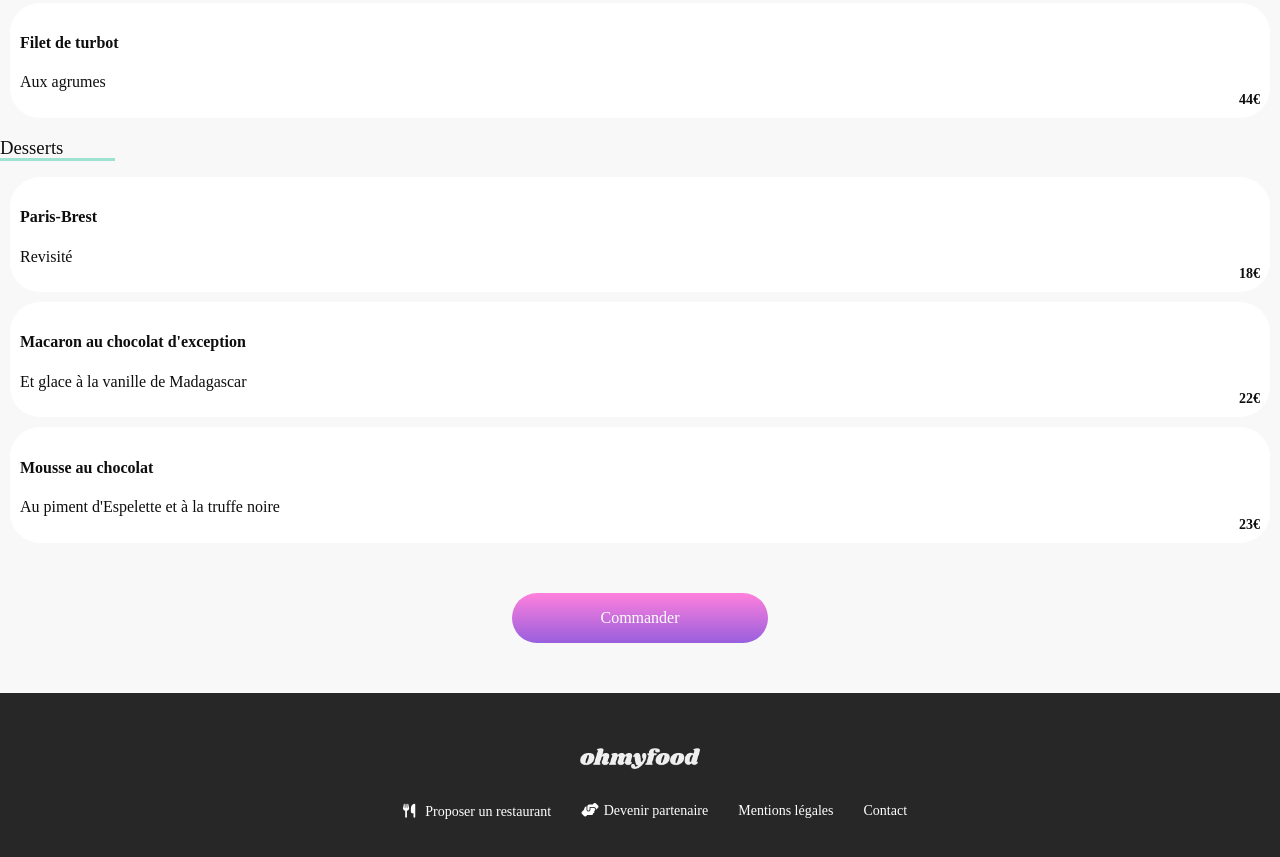
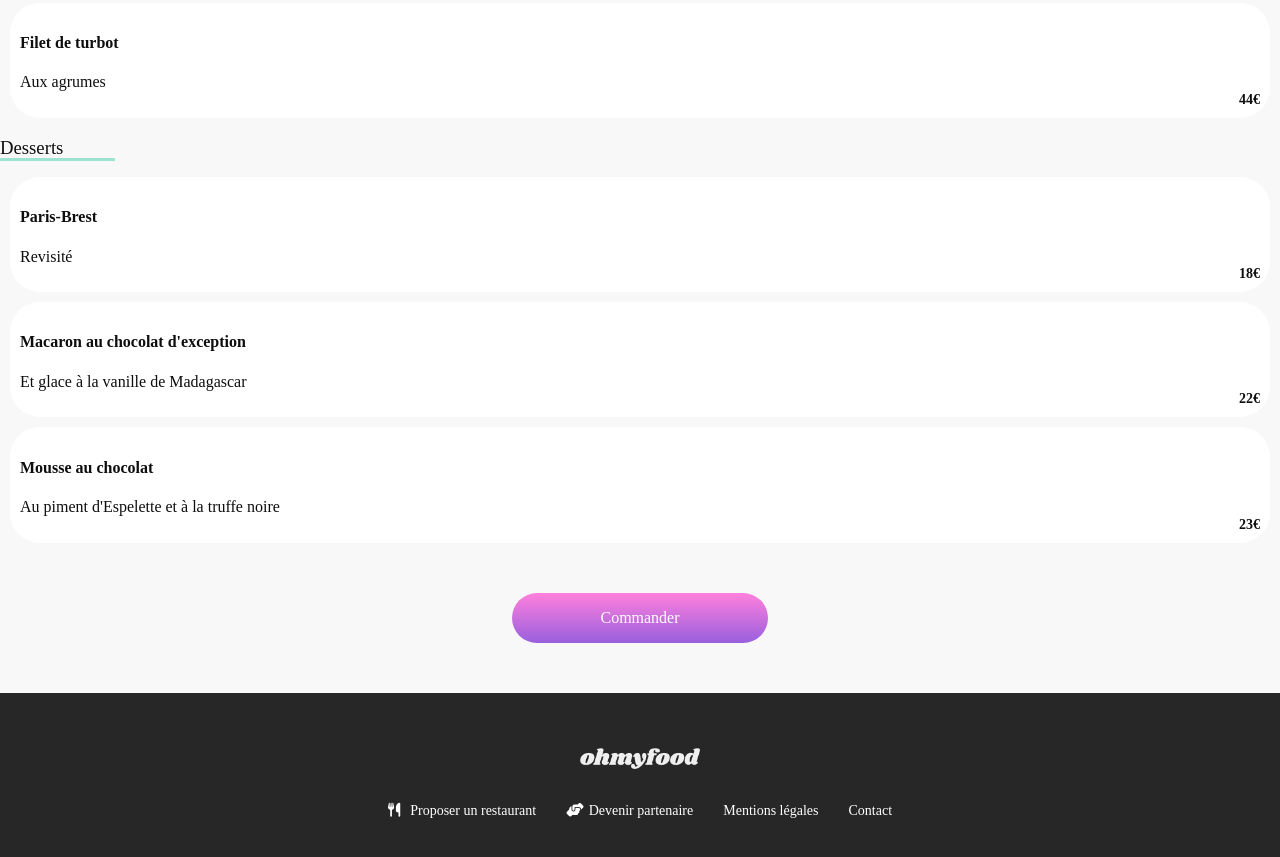
Before and after one commit to RaphaelMora/OhMyFood, a website: page lapalettedugout.html in a window 1280 px wide. Shown: the part 1146-2003 px from the top of the page. Drawn offline with nearby package versions, Linux system fonts and the light colour scheme; a web font is replaced by a local one.

Commit message:
erreur dans le footer </a>

```diff
--- a/lapalettedugout.html
+++ b/lapalettedugout.html
@@ -162,7 +162,7 @@
     <footer class="about">
         <img src="images/logo/ohmyfood.png" alt="logo" class=" logo logo-footer">
         <div class="about-bloc">
-            <a href="#"></a>
+            <a href="#">
             <p><i class="fa-solid fa-utensils"></i>Proposer un restaurant</p></a>
             <a href="#">
                 <p><i class="fa-solid fa-handshake-angle"></i>Devenir partenaire</p>
```
Also changed, not shown: index.html (+3 -2 lines), lanoteenchante.html (+1 -1 lines), ledelicedessens.html (+1 -1 lines).
